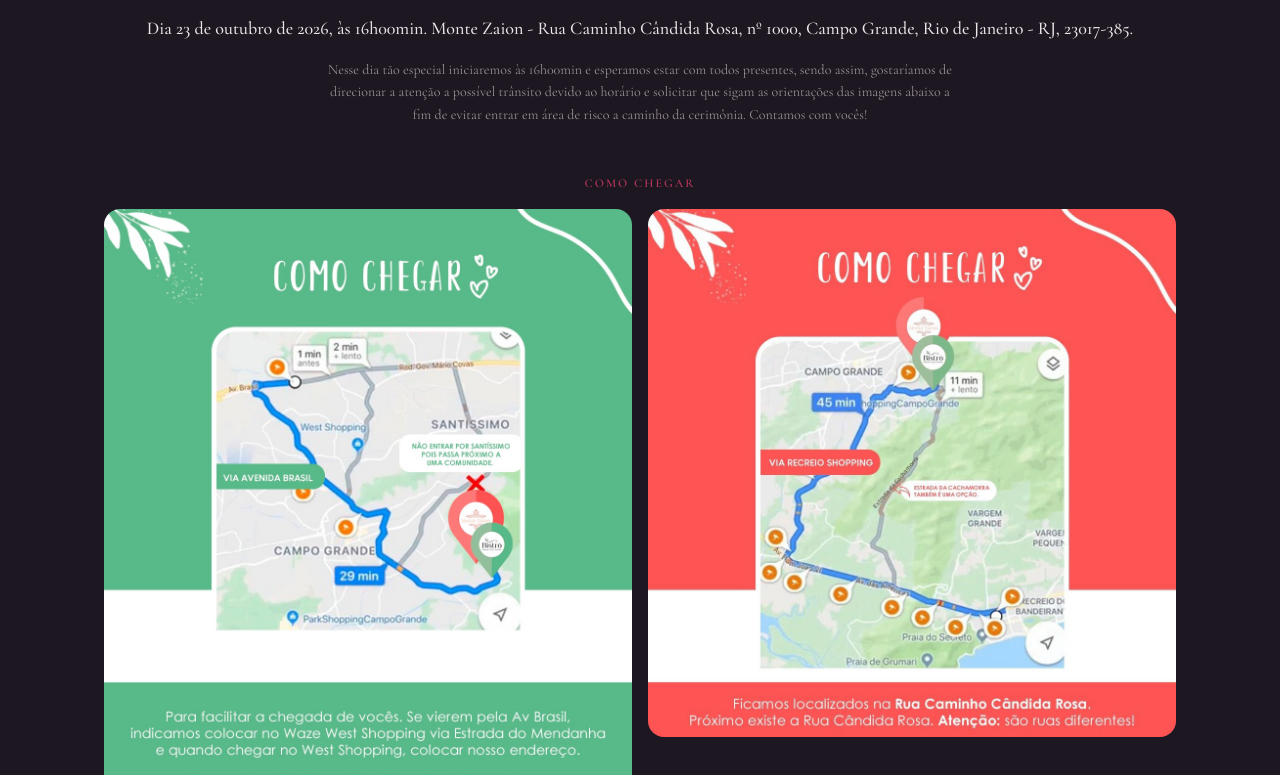
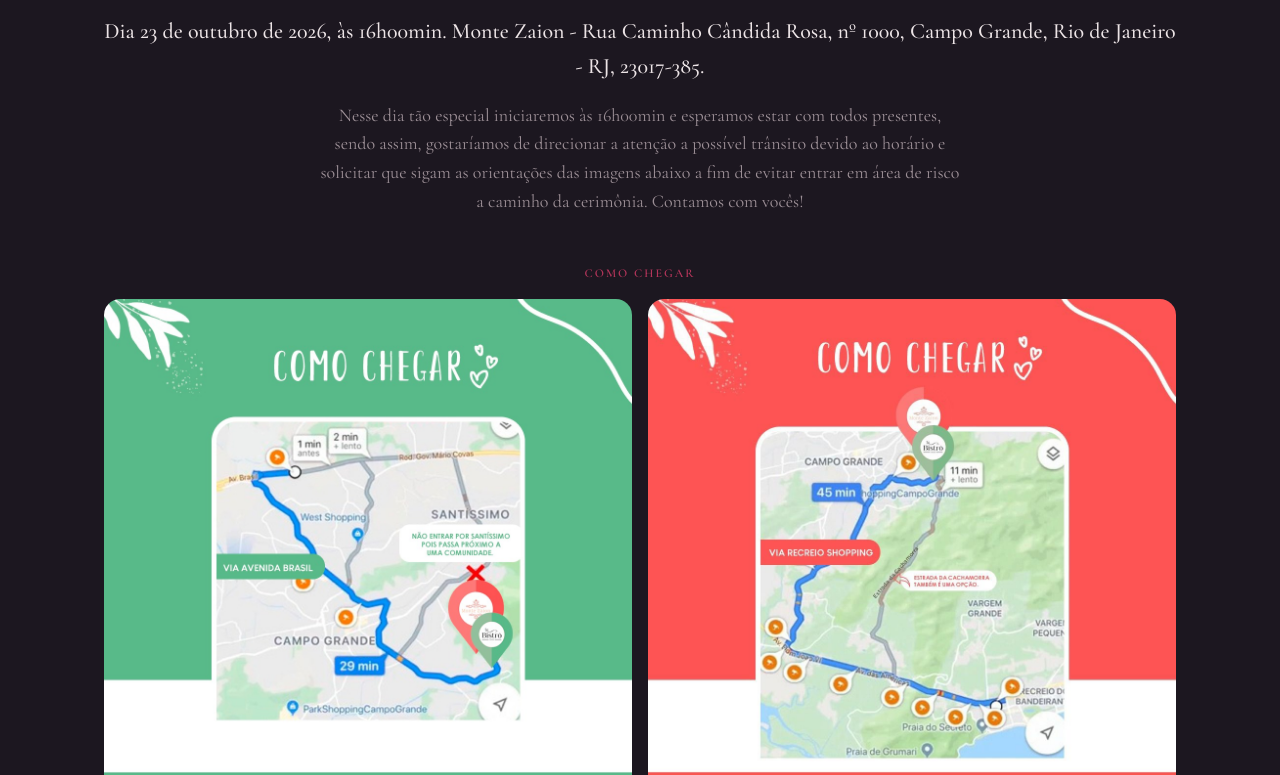
Before and after one commit to MarcosRosariodev/Adrielle-e-Adriel, a website: page index.html in a window 1280 px wide. Shown: the part 3248-4023 px from the top of the page. Drawn offline with nearby package versions, Linux system fonts and the light colour scheme.

Commit message:
Increase font size of ceremony address and note text for readability

```diff
--- a/css/style.css
+++ b/css/style.css
@@ -327,8 +327,8 @@ h2{ font-family: var(--font-heading); font-weight: 600; letter-spacing: 0.03em;
 }
 .map-wrap iframe{ width: 100%; height: 280px; border: 0; }
 
-.address{ font-weight: 500; margin-bottom: var(--space-sm); }
-.note{ color: var(--text-muted); font-size: 14px; max-width: 640px; margin: 0 auto; }
+.address{ font-size: 22px; font-weight: 500; margin-bottom: var(--space-sm); }
+.note{ color: var(--text-muted); font-size: 18px; max-width: 640px; margin: 0 auto; }
 
 .rota-gallery{ margin-top: var(--space-lg); }
 .rota-gallery__title{
```
